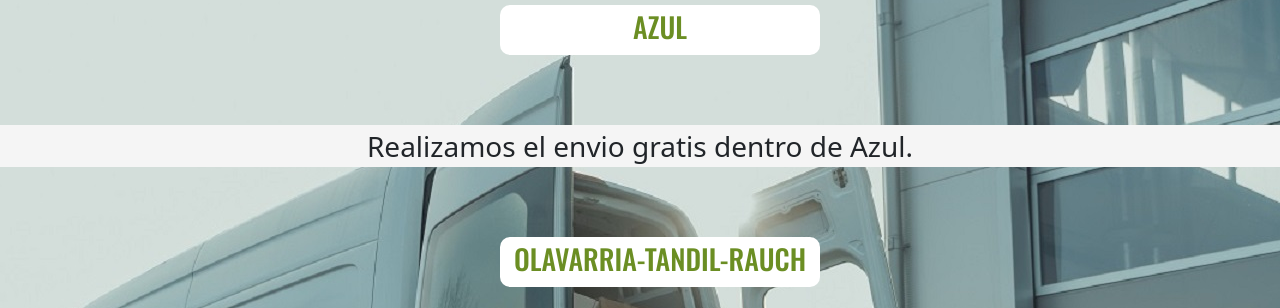
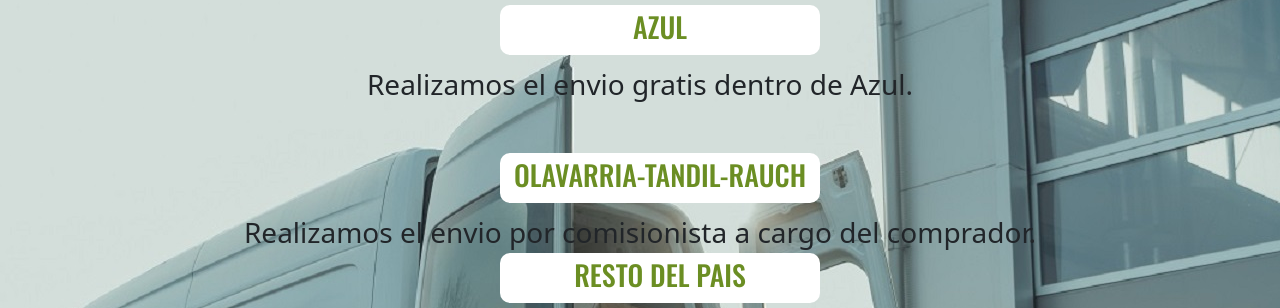
Before and after one commit to Sebanfernandez/Amalaya, a website: page Envios.html in a window 1280 px wide. Shown: the part 491-799 px from the top of the page. Drawn offline with nearby package versions, Linux system fonts and the light colour scheme.

Commit message:
Correccion de imagenes y fondos

```diff
--- a/css/estilosCSS.css
+++ b/css/estilosCSS.css
@@ -225,9 +225,6 @@ ul li:hover ul {
 .carouselExampleIndicators {
   max-width: 100% !important; }
 
-article div {
-  margin: 70px 0px 70px;
-  background-color: whitesmoke; }
 
 /*Creamos el bucle para usar los valores del mapa*/
 .btn--Azul {
```
